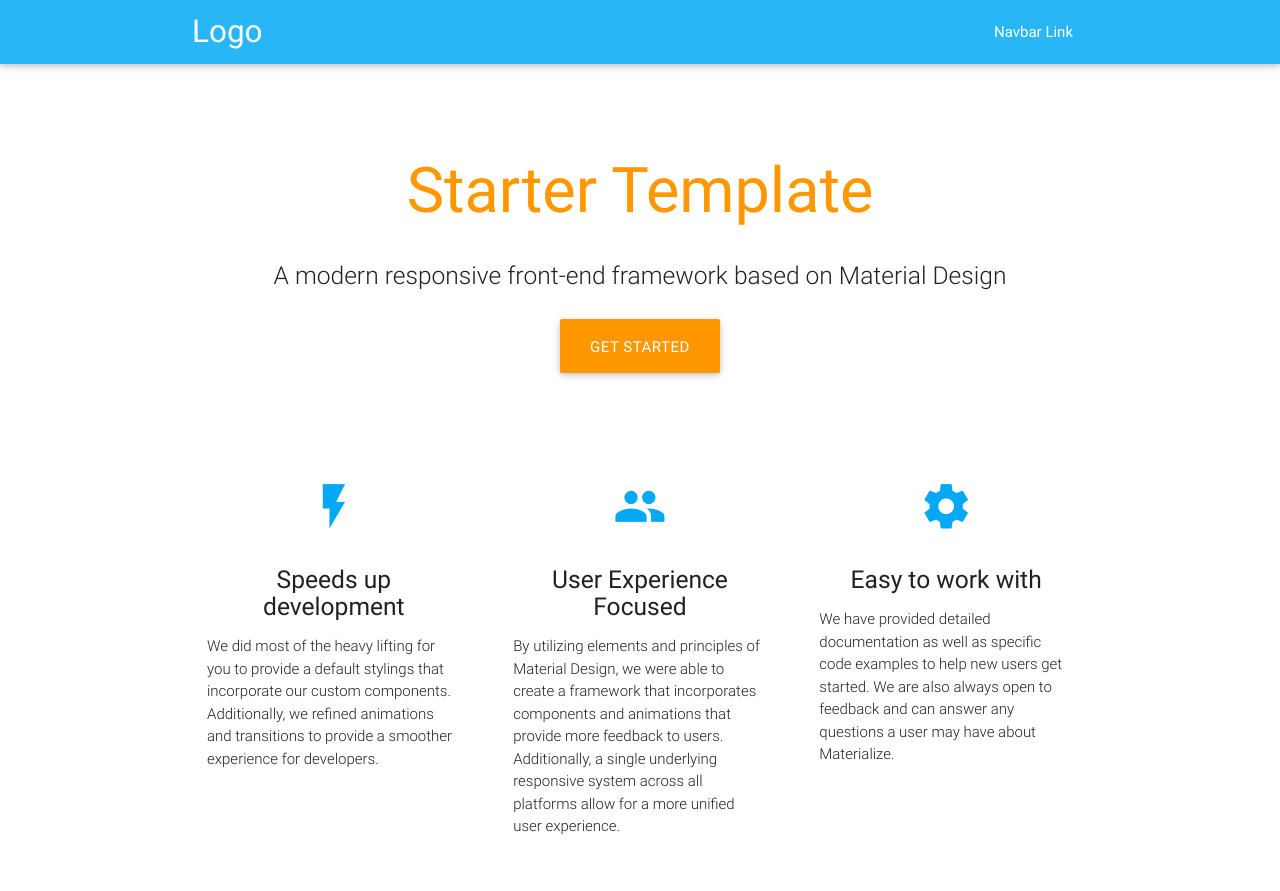
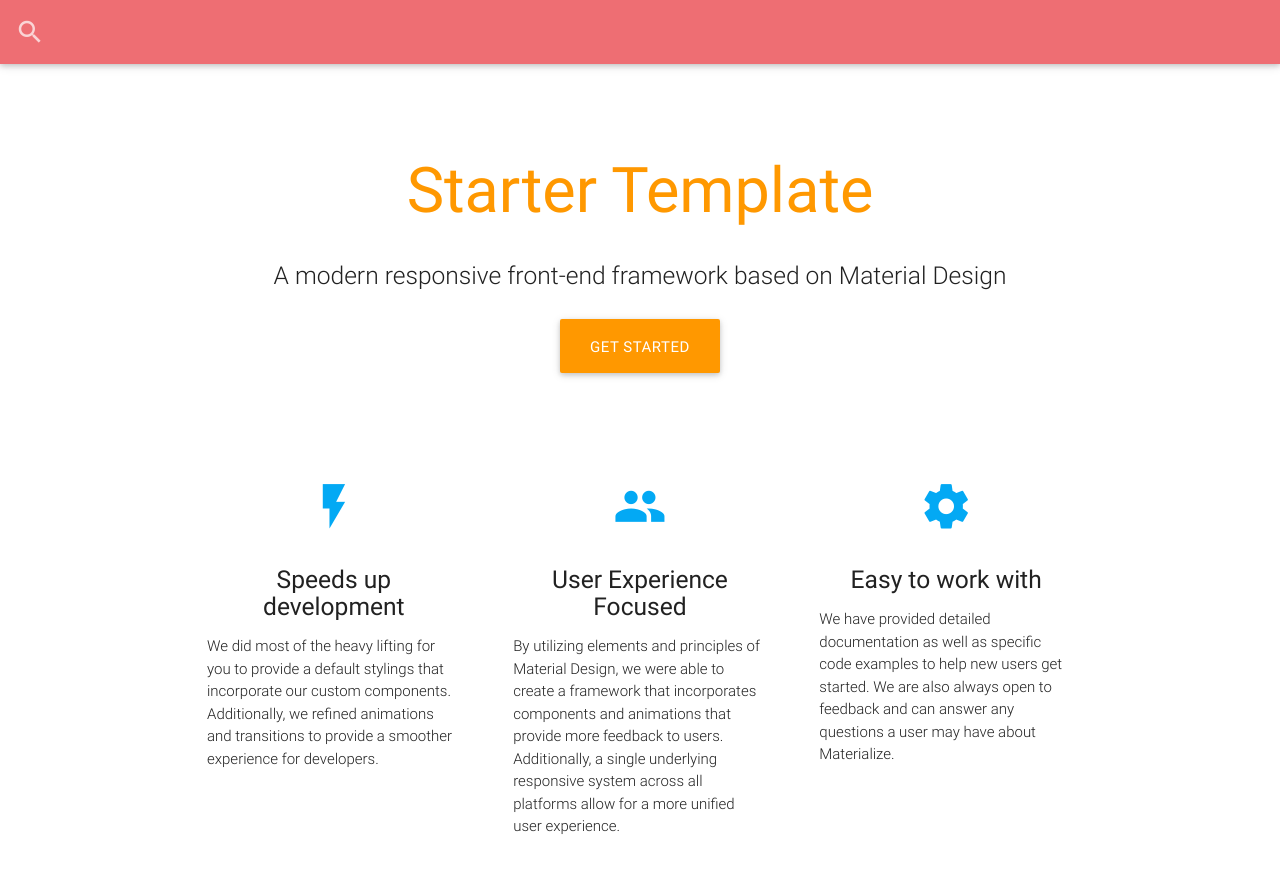
Before and after one commit to closeheat-demo/demo-1449677355-787, a plain HTML site: page index.html in a window 1280 px wide. Shown: the top 891 px of the page. Drawn offline with nearby package versions, Linux system fonts and the light colour scheme.

Commit message:
Changes from closeheat live editor

```diff
--- a/index.html
+++ b/index.html
@@ -11,16 +11,15 @@
   <link href="css/style.css" type="text/css" rel="stylesheet" media="screen,projection"/>
 </head>
 <body>
-  <nav class="light-blue lighten-1" role="navigation">
-    <div class="nav-wrapper container"><a id="logo-container" href="#" class="brand-logo">Logo</a>
-      <ul class="right hide-on-med-and-down">
-        <li><a href="#">Navbar Link</a></li>
-      </ul>
-
-      <ul id="nav-mobile" class="side-nav">
-        <li><a href="#">Navbar Link</a></li>
-      </ul>
-      <a href="#" data-activates="nav-mobile" class="button-collapse"><i class="material-icons">menu</i></a>
+ <nav>
+    <div class="nav-wrapper">
+      <form>
+        <div class="input-field">
+          <input id="search" type="search" required>
+          <label for="search"><i class="material-icons">search</i></label>
+          <i class="material-icons">close</i>
+        </div>
+      </form>
     </div>
   </nav>
   <div class="section no-pad-bot" id="index-banner">
```
